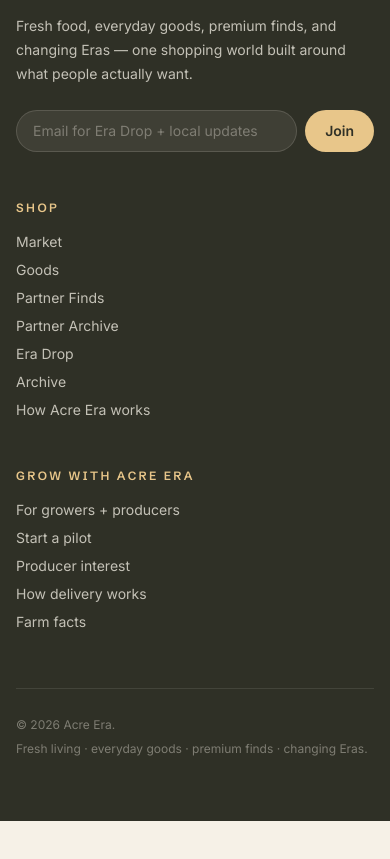
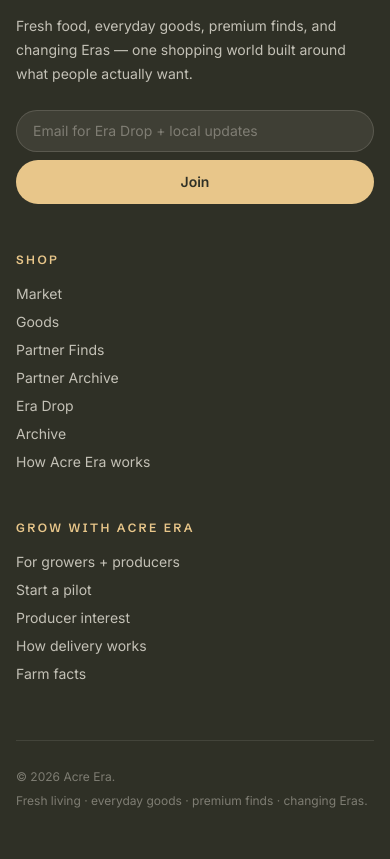
Before and after one commit to norrijam405/norvana, a Next.js app: page / in a window 390 px wide. Shown: the part 3137-3996 px from the top of the page. Before the commit the page ends 3958 px from the top, so only its background shows below. Built offline with nearby package versions, Linux system fonts and the light colour scheme; no server answers; the database is empty.

Commit message:
ui(mobile): stack footer signup on narrow screens

```diff
--- a/src/components/footer.tsx
+++ b/src/components/footer.tsx
@@ -39,7 +39,7 @@ export function Footer() {
             <p className="mt-4 max-w-md text-sm leading-6">
               Fresh food, everyday goods, premium finds, and changing Eras — one shopping world built around what people actually want.
             </p>
-            <form onSubmit={handleSubscribe} className="mt-6 flex max-w-lg gap-2">
+            <form onSubmit={handleSubscribe} className="mt-6 flex max-w-lg flex-col gap-2 sm:flex-row">
               {submitted ? (
                 <p className="text-sm text-wheat">You’re on the list.</p>
               ) : (
@@ -52,7 +52,7 @@ export function Footer() {
                     className="min-w-0 flex-1 rounded-full border border-cream/15 bg-cream/[0.08] px-4 py-2.5 text-sm text-cream placeholder:text-cream/35 focus:outline-none focus:ring-2 focus:ring-wheat"
                     required
                   />
-                  <button type="submit" className="rounded-full bg-wheat px-5 py-2.5 text-sm font-semibold text-soil transition hover:bg-cream">
+                  <button type="submit" className="min-h-11 w-full rounded-full bg-wheat px-5 py-2.5 text-sm font-semibold text-soil transition hover:bg-cream sm:w-auto">
                     Join
                   </button>
                 </>
```
